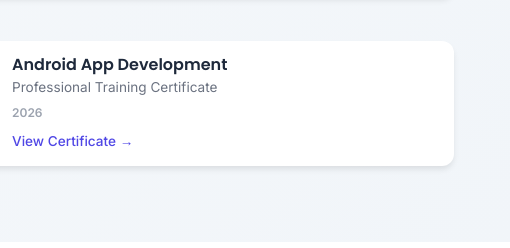
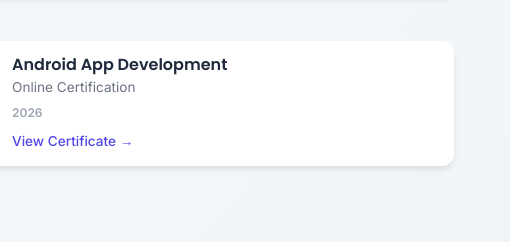
Before and after one commit to suryahicet2023/suryaprakash-portfolio-, a website built with Vite: page index.html in a window 1280 px wide. Shown: the part 4700-4948 px from the top of the page, 770-1280 px from the left. Built offline with nearby package versions, Linux system fonts and the light colour scheme; files whose address does not match are found by name.

Commit message:
updated professional certifications to online crtifications in the android certificate area

```diff
--- a/index.html
+++ b/index.html
@@ -647,7 +647,7 @@
 
                     <div class="cert-content">
                         <h4>Android App Development</h4>
-                        <p>Professional Training Certificate</p>
+                        <p>Online Certification</p>
                         <span class="cert-date">2026</span>
 
                         <a href="Android Certificate.jpg"
```
